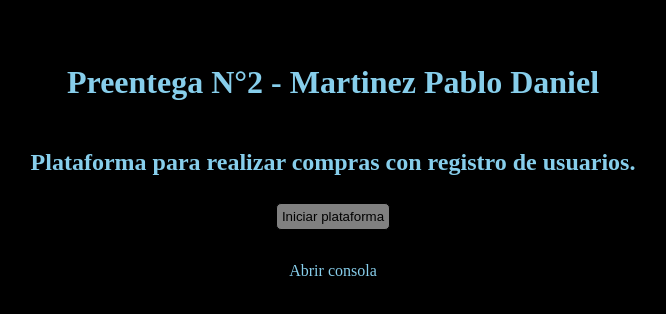
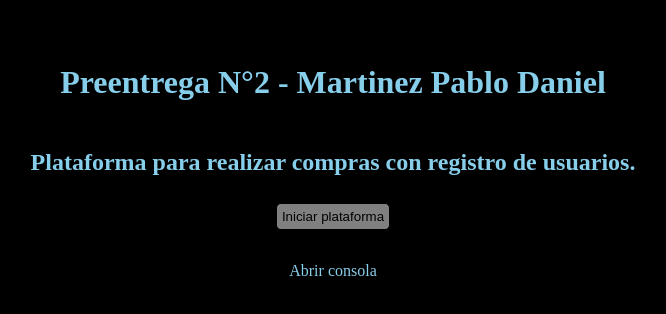
Before and after one commit to Palun7/Preentrega2, a plain HTML site: page index.html in a window 1280 px wide. Shown: the whole page, without its empty margins (307-973 px from the left). Drawn offline with Linux system fonts and the light colour scheme.

Commit message:
Se corrigio un error minimo

```diff
--- a/index.html
+++ b/index.html
@@ -7,7 +7,7 @@
     <link rel="stylesheet" href="style.css">
 </head>
 <body>
-    <h1>Preentega N°2 - Martinez Pablo Daniel</h1>
+    <h1>Preentrega N°2 - Martinez Pablo Daniel</h1>
     <h2>Plataforma para realizar compras con registro de usuarios.</h2>
     <button id="boton_plataforma">Iniciar plataforma</button>
     <p>Abrir consola</p>
```
